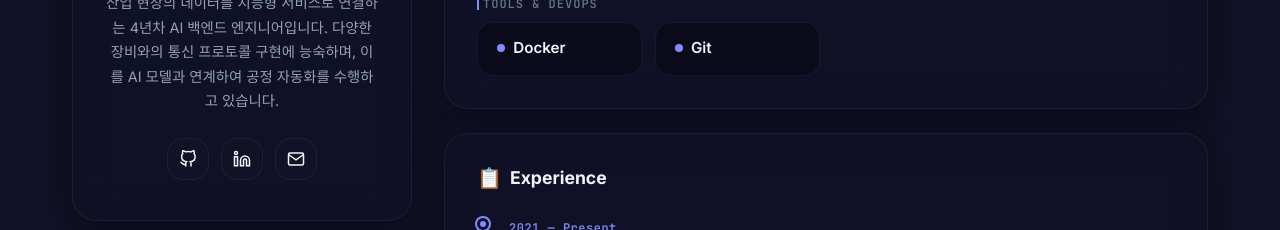
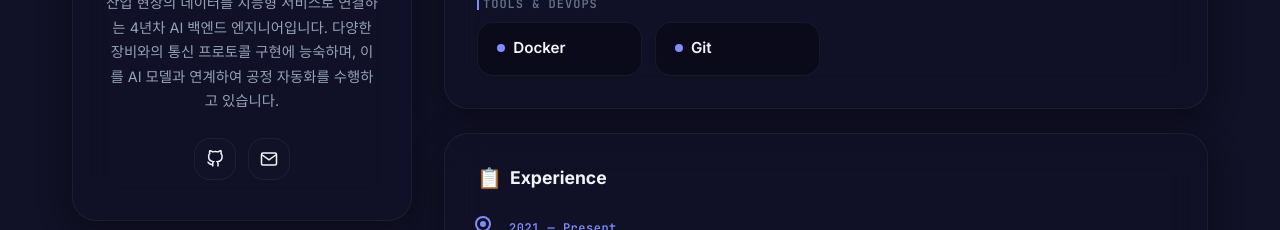
Before and after one commit to currentJob/currentJob.github.io, a React (Create React App) app: page / in a window 1280 px wide. Shown: the part 1380-1610 px from the top of the page. Built offline with nearby package versions, Linux system fonts and the light colour scheme.

Commit message:
Fix: 이메일 업데이트

```diff
--- a/src/components/Footer.js
+++ b/src/components/Footer.js
@@ -8,7 +8,7 @@ export default function Footer() {
         <div className="footer-cta fade-in-up">
           <h2 className="footer-heading">Let's Connect</h2>
           <p className="footer-subtext">프로젝트 협업이나 문의사항이 있으시면 연락해 주세요.</p>
-          <a href="mailto:contact@example.com" className="footer-cta-btn">
+          <a href="mailto:an8957@gmail.com" className="footer-cta-btn">
             <svg width="18" height="18" viewBox="0 0 24 24" fill="none" stroke="currentColor" strokeWidth="2"><path d="M4 4h16c1.1 0 2 .9 2 2v12c0 1.1-.9 2-2 2H4c-1.1 0-2-.9-2-2V6c0-1.1.9-2 2-2z" /><polyline points="22,6 12,13 2,6" /></svg>
             <span>이메일 보내기</span>
           </a>
--- a/src/data/portfolioData.js
+++ b/src/data/portfolioData.js
@@ -44,13 +44,8 @@ export const profileData = {
       icon: "github",
     },
     {
-      name: "LinkedIn",
-      url: "#",
-      icon: "linkedin",
-    },
-    {
       name: "Email",
-      url: "mailto:contact@example.com",
+      url: "mailto:an8957@gmail.com",
       icon: "email",
     },
   ],
```
